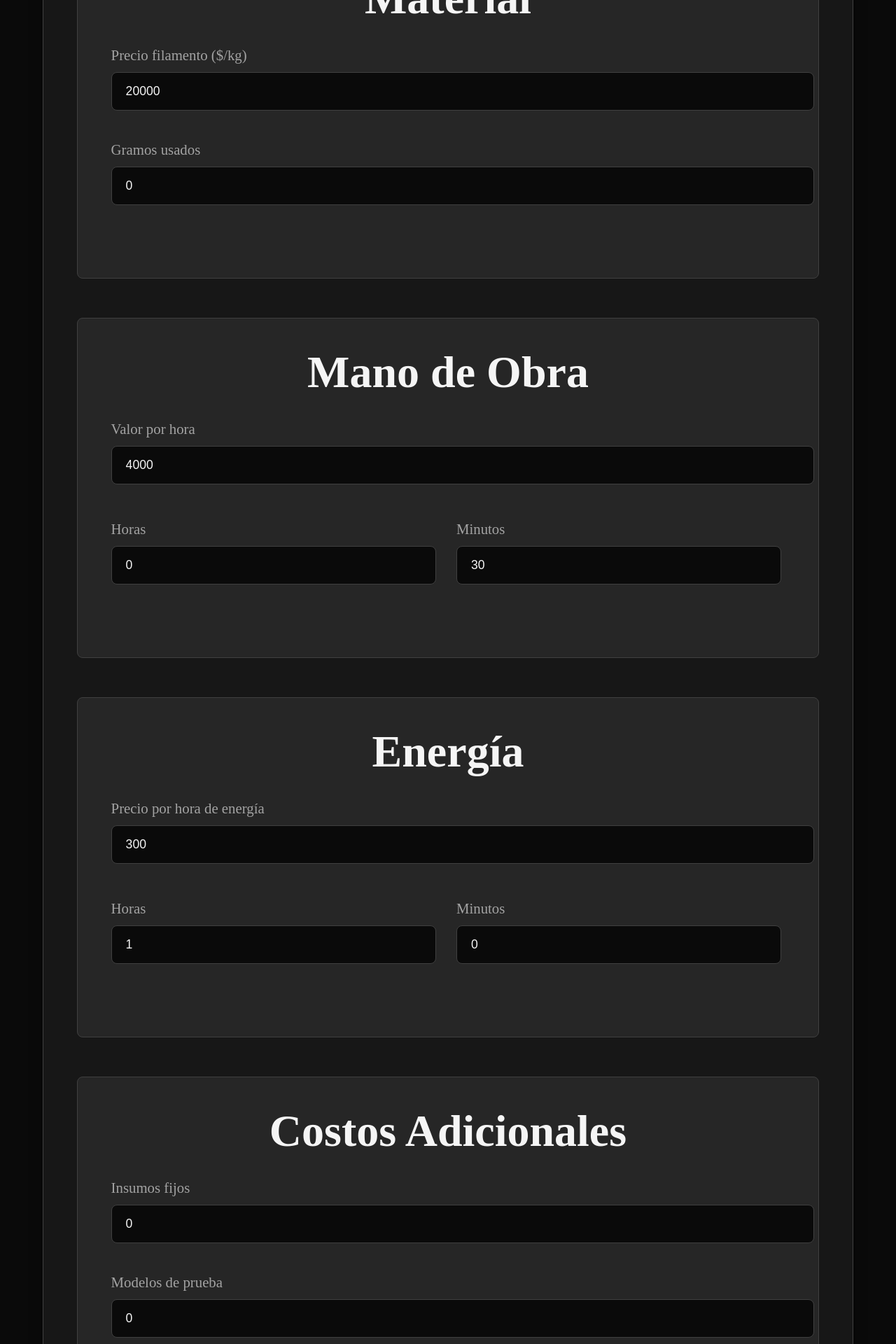
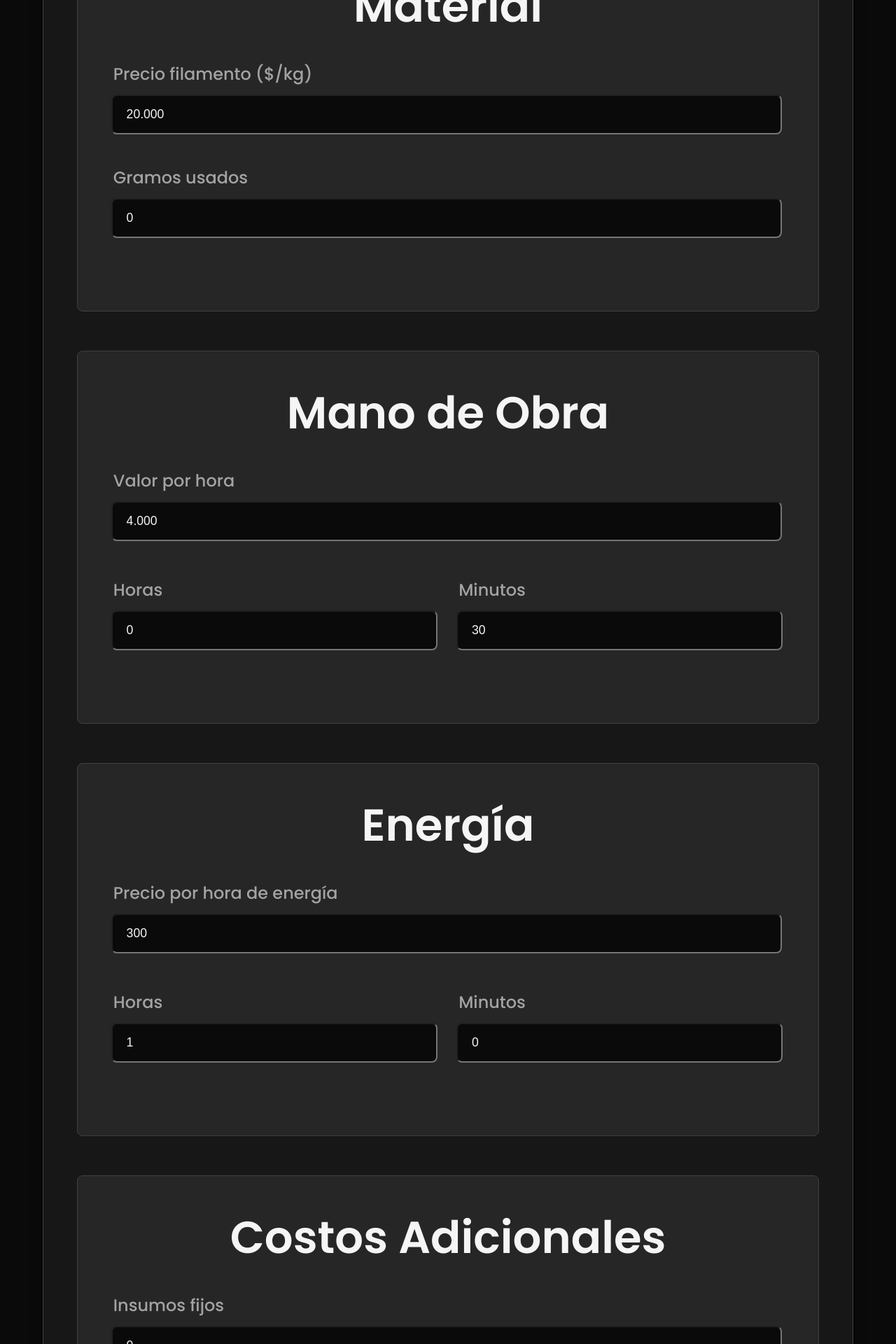
Before and after one commit to valentyyyyn/Ero3D-Calculator, a React (Vite) app: page / in a window 1280 px wide. Shown: the part 420-2340 px from the top of the page at 70% size. Built offline with nearby package versions, Linux system fonts and the light colour scheme.

Commit message:
feat(calculator-form): improve input handling and formatting
- Add formatted number display with locale support
- Implement better input validation and blur handling
- Remove debug console logs from App component
- Update styling for better visual consistency
- Change page title and add Poppins font

```diff
--- a/index.html
+++ b/index.html
@@ -8,8 +8,16 @@
     <meta name="keywords" content="impresión 3D, costos, calculadora" />
     <meta name="copyright" content="EricNehuen5" />
     <meta name="robots" content="index, follow" />
+    <link rel="preconnect" href="https://fonts.googleapis.com">
+    <link rel="preconnect" href="https://fonts.gstatic.com" crossorigin>
+    <link href="https://fonts.googleapis.com/css2?family=Poppins:wght@300;400;500;600;700&display=swap" rel="stylesheet">
     <link rel="icon" type="image/svg+xml" href="/favicon.svg" />
-    <title>Calculadora de Costos 3D</title>
+    <title>Print 3D Calculator</title>
+    <style>
+      body {
+        font-family: 'Poppins', sans-serif;
+      }
+    </style>
   </head>
   <body style="margin: 0; padding: 0;">
     <div id="root"></div>
--- a/src/App.tsx
+++ b/src/App.tsx
@@ -14,11 +14,8 @@
 
   const handleValuesChange = (data: FormData) => {
     setCalculatorData(data);
-
     const calculatedResults = calculateCosts(data);
     setResults(calculatedResults);
-    console.log('Valores actualizados:', data);
-    console.log('Resultados calculados:', calculatedResults);
   };
 
   return (
--- a/src/components/calculator-form/CalculatorForm.module.css
+++ b/src/components/calculator-form/CalculatorForm.module.css
@@ -38,7 +38,7 @@
   }
 
   .section:hover {
-    box-shadow: 0 4px 20px rgba(2, 2, 2, 0.644);
+    box-shadow: 0 7px 50px rgba(58, 55, 55, 0.644);
   }
 
   .section h3 {
@@ -61,25 +61,23 @@
     display: block;
     margin-bottom: 0.75rem;
     color: var(--text-secondary);
-    font-size: 1.3rem;
+    font-size: 1.5rem;
+    margin-left: .2rem;
     font-weight: 500;
   }
 
   .input {
-    width: 100%;
+    width: 95%;
     padding: 1rem 1.25rem;
-    border: 1px solid var(--border);
     border-radius: 0.5rem;
     background: var(--background);
     color: var(--text);
     font-size: 1.1rem;
+    outline: none;
     transition: all 0.3s ease-in-out;
   }
 
   .input:focus {
-    outline: none;
-    border-color: var(--primary);
-    box-shadow: 0 0 0 2px rgba(37, 99, 235, 0.3);
     background: rgba(255, 255, 255, 0.02);
   }
 
--- a/src/components/calculator-form/CalculatorForm.tsx
+++ b/src/components/calculator-form/CalculatorForm.tsx
@@ -1,6 +1,5 @@
 import { useState } from 'react';
 import styles from './CalculatorForm.module.css';
-import { formatCurrency } from '../../utils/calculateCosts';
 
 export interface FormData {
     filamentPrice: number;
@@ -10,7 +9,7 @@
     printMinutes: number;
     workHours: number;
     workMinutes: number;
-    laborRate: number;  // Tasa por hora de mano de obra
+    laborRate: number;
     fixedCosts: number;
     testCosts: number;
     profitMultiplier: number;
@@ -23,27 +22,85 @@
 export default function CalculatorForm({ onValuesChange }: CalculatorFormProps) {
 
     const [formData, setFormData] = useState<FormData>({
-        filamentPrice: 20000, // Precio por kg en pesos
+        filamentPrice: 20000,
         gramsUsed: 0,
         hourlyRate: 300,
         printHours: 1,
         printMinutes: 0,
         workHours: 0,
-        workMinutes: 30,  // 30 minutos por defecto
-        laborRate: 4000,  // Valor por defecto $4000/h
+        workMinutes: 30,
+        laborRate: 4000,
         fixedCosts: 0,
         testCosts: 0,
         profitMultiplier: 2,
     });
 
-    const handleInputChange = (field: keyof FormData, value: string) => {
-        const numValue = field === 'profitMultiplier'
-            ? parseFloat(value) || 1
-            : parseFloat(value) || 0;
+    const [displayValues, setDisplayValues] = useState<{[key: string]: string}>({
+        filamentPrice: '20.000',
+        gramsUsed: '0',
+        hourlyRate: '300',
+        printHours: '1',
+        printMinutes: '0',
+        workHours: '0',
+        workMinutes: '30',
+        laborRate: '4.000',
+        fixedCosts: '0',
+        testCosts: '0',
+        profitMultiplier: '2',
+    });
 
-        const newFormData = { ...formData, [field]: numValue };
+    const parseInputValue = (value: string): number => {
+        const digits = value.replace(/[^\d]/g, '');
+        return parseFloat(digits) || 0;
+    };
+
+    const handleInputChange = (field: keyof FormData, rawValue: string) => {
+
+        if (rawValue === '') {
+            setDisplayValues(prev => ({ ...prev, [field]: '' }));
+
+            const newFormData = { ...formData, [field]: 0 };
+            setFormData(newFormData);
+            onValuesChange(newFormData);
+
+            return;
+        }
+
+        const numValue = parseInputValue(rawValue);
+
+        if (numValue === 0 && !rawValue.includes('0')) {
+            return;
+        }
+
+        const formattedValue = numValue.toLocaleString('es-AR');
+
+        setDisplayValues(prev => ({ ...prev, [field]: formattedValue }));
+
+        const finalValue = field === 'profitMultiplier'
+            ? numValue || 1
+            : numValue;
+
+        const newFormData = { ...formData, [field]: finalValue };
         setFormData(newFormData);
         onValuesChange(newFormData);
+    };
+
+    const handleBlur = (field: keyof FormData) => {
+        const value = displayValues[field];
+
+        if (value === '') {
+            setDisplayValues(prev => ({ ...prev, [field]: '0' }));
+
+            const newFormData = { ...formData, [field]: 0 };
+            setFormData(newFormData);
+            onValuesChange(newFormData);
+        } else {
+            const digits = value.replace(/[^\d]/g, '');
+            const numValue = parseFloat(digits) || 0;
+            const formattedValue = numValue.toLocaleString('es-AR');
+
+            setDisplayValues(prev => ({ ...prev, [field]: formattedValue }));
+        }
     };
 
     const handleCalculate = () => {
@@ -69,9 +126,11 @@
                             type="number"
                             min="0"
                             step="100"
-                            value={formData.filamentPrice}
+                            value={displayValues.filamentPrice}
                             onChange={(e) => handleInputChange('filamentPrice', e.target.value)}
+                            onBlur={() => handleBlur('filamentPrice')}
                             className={styles.input}
+                            inputMode="numeric"
                         />
 
                     </div>
@@ -84,9 +143,11 @@
                             type="number"
                             min="0"
                             step="1"
-                            value={formData.gramsUsed}
+                            value={displayValues.gramsUsed}
                             onChange={(e) => handleInputChange('gramsUsed', e.target.value)}
+                            onBlur={() => handleBlur('gramsUsed')}
                             className={styles.input}
+                            inputMode="numeric"
                         />
 
                     </div>
@@ -105,9 +166,11 @@
                             type="number"
                             min="0"
                             step="100"
-                            value={formData.laborRate}
+                            value={displayValues.laborRate}
                             onChange={(e) => handleInputChange('laborRate', e.target.value)}
+                            onBlur={() => handleBlur('laborRate')}
                             className={styles.input}
+                            inputMode="numeric"
                         />
 
                     </div>
@@ -162,9 +225,11 @@
                             type="number"
                             min="0"
                             step="1"
-                            value={formData.hourlyRate}
+                            value={displayValues.hourlyRate}
                             onChange={(e) => handleInputChange('hourlyRate', e.target.value)}
+                            onBlur={() => handleBlur('hourlyRate')}
                             className={styles.input}
+                            inputMode="numeric"
                         />
 
                     </div>
@@ -219,9 +284,11 @@
                             type="number"
                             min="0"
                             step="10"
-                            value={formData.fixedCosts}
+                            value={displayValues.fixedCosts}
                             onChange={(e) => handleInputChange('fixedCosts', e.target.value)}
+                            onBlur={() => handleBlur('fixedCosts')}
                             className={styles.input}
+                            inputMode="numeric"
                         />
 
                     </div>
@@ -234,9 +301,11 @@
                         type="number"
                         min="0"
                         step="10"
-                        value={formData.testCosts}
-                        onChange={(e) => handleInputChange('testCosts', e.target.value)}
-                        className={styles.input}
+                            value={displayValues.testCosts}
+                            onChange={(e) => handleInputChange('testCosts', e.target.value)}
+                            onBlur={() => handleBlur('testCosts')}
+                            className={styles.input}
+                            inputMode="numeric"
                         />
                     </div>
 
--- a/src/components/results/Results.tsx
+++ b/src/components/results/Results.tsx
@@ -56,7 +56,7 @@
       </div>
 
       <div className={styles.finalPrice}>
-        <strong>💵 Precio Final:</strong> {formatCurrency(results.finalPrice)}
+        <strong>💵 Precio Final:</strong>{formatCurrency(results.finalPrice)}
       </div>
 
     </div>
--- a/src/utils/calculateCosts.ts
+++ b/src/utils/calculateCosts.ts
@@ -14,25 +14,19 @@
 
 export const calculateCosts = (data: FormData): CalculationResults => {
 
-  // gasto de material
   const materialCostPerGram = data.filamentPrice / 1000;
   const materialCost = data.gramsUsed * materialCostPerGram;
 
-  // gasto de energia
   const totalTimeInHours = data.printHours + (data.printMinutes / 60);
   const energyCost = data.hourlyRate * totalTimeInHours;
 
-  // costo de mano de obra
   const totalWorkHours = data.workHours + (data.workMinutes / 60);
   const laborCost = totalWorkHours * data.laborRate;
 
-  // gasto total sin insumos
   const totalCostWithoutSupplies = materialCost + energyCost + data.testCosts + laborCost;
 
-  // gasto total con insumos
   const totalCostWithSupplies = totalCostWithoutSupplies + data.fixedCosts;
 
-  // precio final
   const finalPrice = totalCostWithSupplies * data.profitMultiplier;
 
   return {
```
